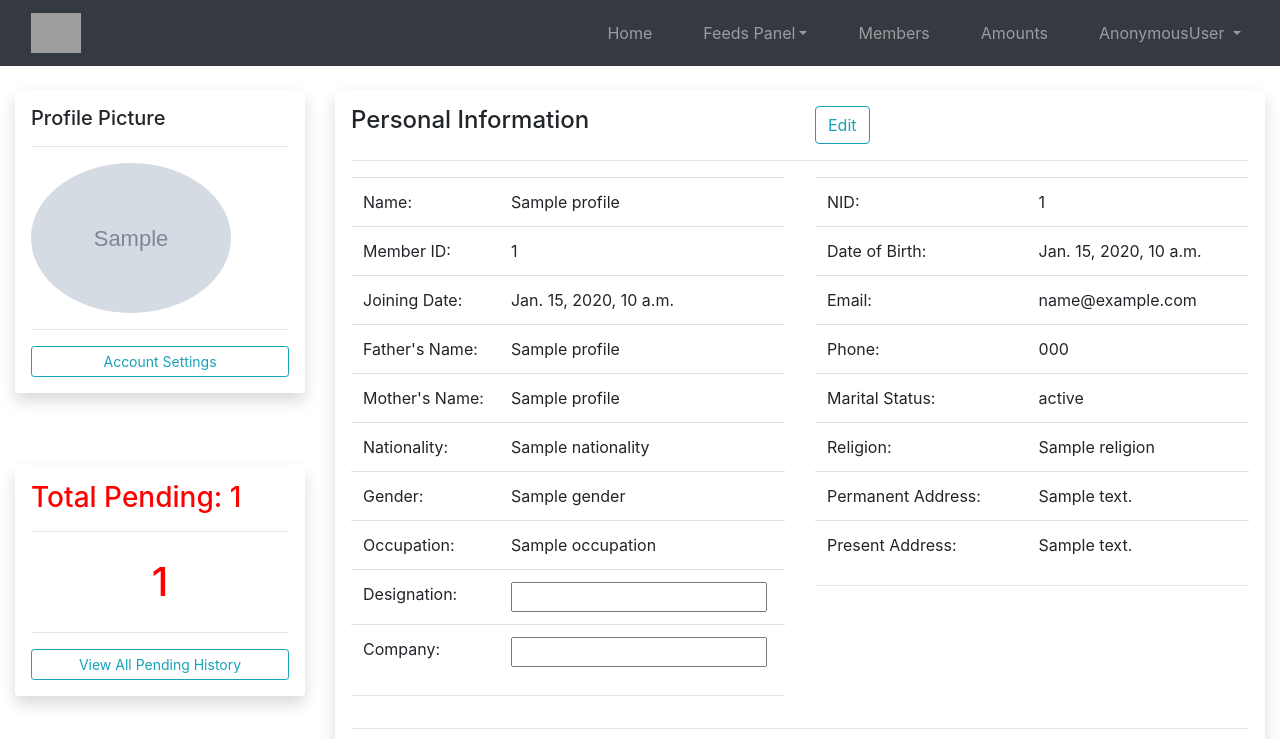
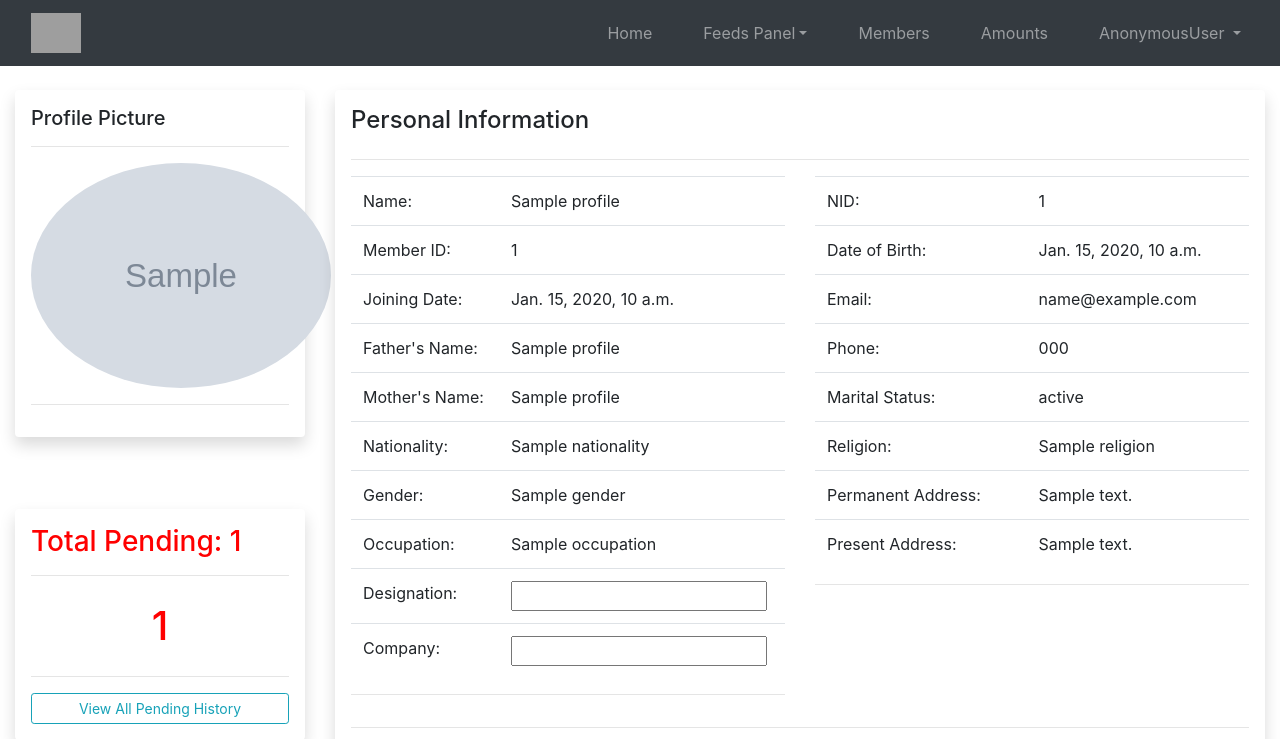
Before and after one commit to 07kamrul/Cooperative-management-system, a Django app: template accounts/templates/accounts/profile.html in a window 1280 px wide. Shown: the top 739 px of the page. Run offline with Django 3.2, Linux system fonts and the light colour scheme; the template is opened without the code that fills it: most values are stand-ins (such as "Sample title", 1, 10 or a date in 2020); grey boxes marked "Sample" are stand-in pictures; form fields are guessed from the names that the template uses; some libraries are stand-ins or nearby versions; grey boxes are pictures that could not be loaded.

Commit message:
edit & setting buttion validation

```diff
--- a/accounts/templates/accounts/profile.html
+++ b/accounts/templates/accounts/profile.html
@@ -5,8 +5,8 @@
 
 <style>
 	.profile-pic{
-		max-width: 200px;
-		max-height:200px;
+		max-width: 300px;
+		max-height: 300px;
 		margin: 0 auto;
 		border-radius: 50%;
 	}
@@ -22,11 +22,19 @@
         <div class="shadow p-3 mb-5 bg-white rounded">
             <h5>Profile Picture</h5>
             <hr>
-            <img class="profile-pic" src="{{profile.profile_pic.url}}" alt="">
+            <div class="text-center">
+
+                <img class="profile-pic" src="{{profile.profile_pic.url}}" alt="">
             <!--            <h1 style="text-align:center;padding:5px">Total</h1>-->
+            </div>
             <hr>
+
+           {% if request.user.id == profile.user.id  %}
+
             <a href="{% url 'settings' %}" class="btn btn-outline-info btn-sm btn-block">Account
                 Settings</a>
+
+            {% endif %}
         </div>
 
         <br>
@@ -76,9 +84,15 @@
                 <div class="col-md">
                     <h4>Personal Information</h4>
                 </div>
+
+                {% if request.user.id == profile.user.id  %}
+
                 <div class="col-md">
                     <a href="{% url 'personal_information_update' profile.id %}" class="btn btn-outline-info btn-md">Edit</a>
                 </div>
+
+                {% endif %}
+
             </div>
 
             <hr>
@@ -180,9 +194,14 @@
                 <div class="col-md">
                     <h4>Nominee Information</h4>
                 </div>
+            {% if request.user.id == profile.user.id  %}
+
                 <div class="col-md">
                     <a href="{% url 'nominee_information_update' profile.id %}" class="btn btn-outline-info btn-md">Edit</a>
                 </div>
+
+            {% endif %}
+
             </div>
             <hr>
 
@@ -259,9 +278,15 @@
                 <div class="col-md">
                     <h4>Bank Information</h4>
                 </div>
+
+                {% if request.user.id == profile.user.id  %}
+
                 <div class="col-md">
                     <a href="{% url 'bank_information_update' profile.id %}" class="btn btn-outline-info btn-md">Edit</a>
                 </div>
+
+                {% endif %}
+
             </div>
             <hr>
             <div class="row">
```
